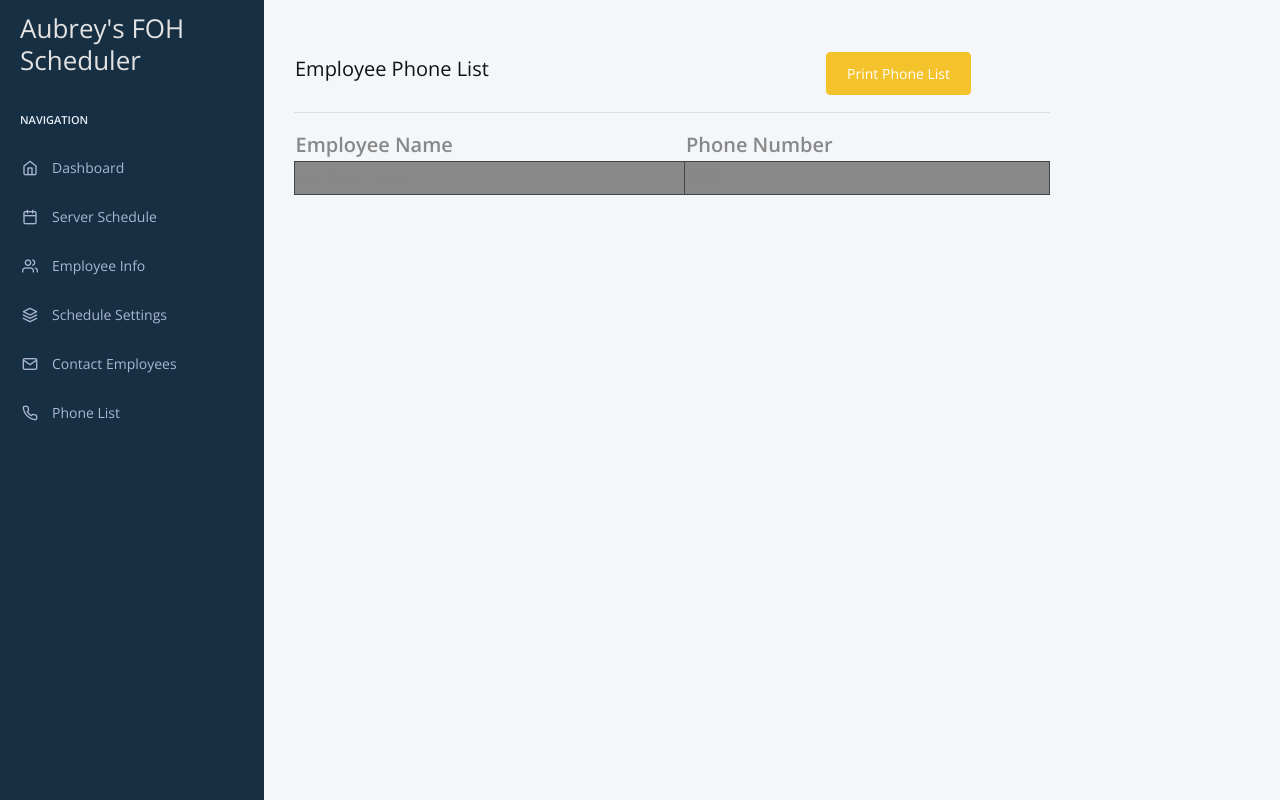
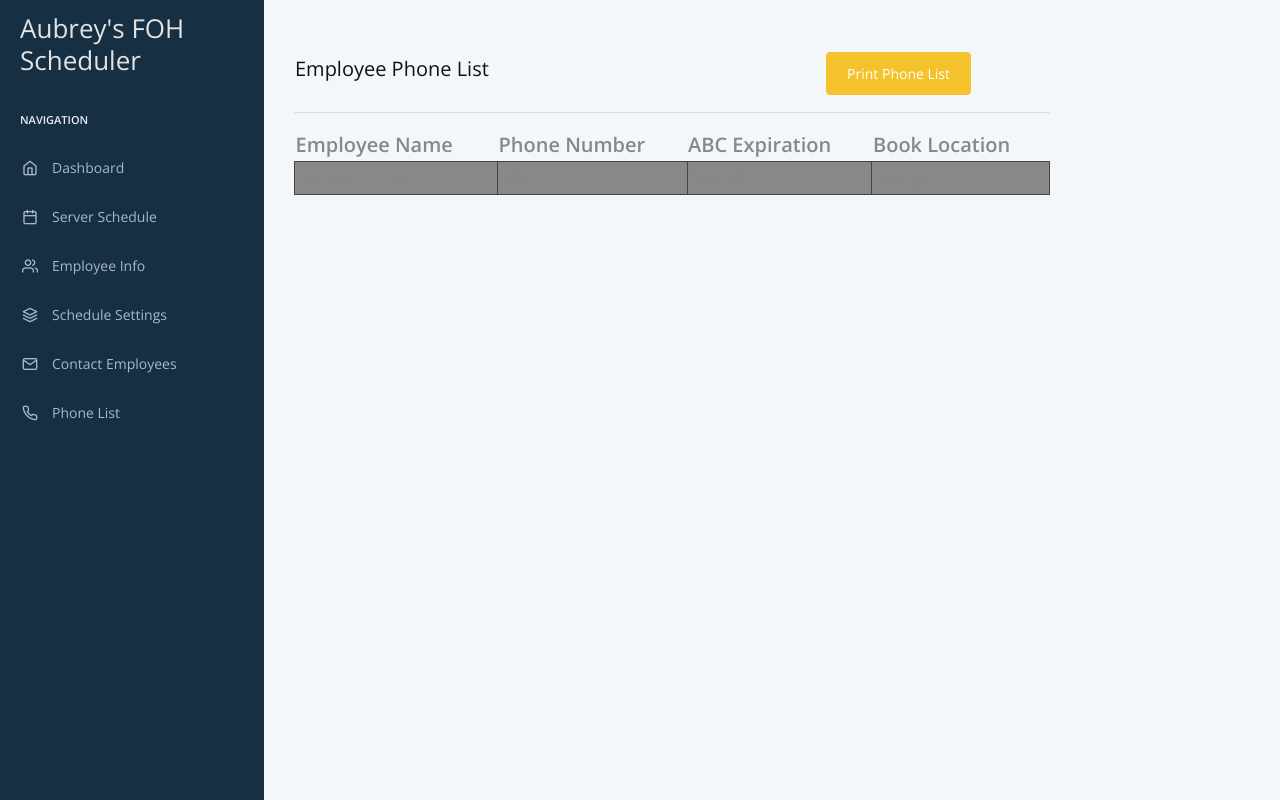
Before and after one commit to aubreys-it/aubreys-ssc, a Flask app: template templates/home/phonelist.html in a window 1280 px wide. Run offline with Flask 2, Linux system fonts and the light colour scheme; the template is opened without the code that fills it: most values are stand-ins (such as "Sample title", 1, 10 or a date in 2020); some libraries are stand-ins or nearby versions.

Commit message:
Add ABC Info to Phone List

```diff
--- a/templates/home/phonelist.html
+++ b/templates/home/phonelist.html
@@ -106,18 +106,16 @@
                                             <tr>
                                                 <th>Employee Name</th>
                                                 <th>Phone Number</th>
-                                                {% if user['locId'] in [12] %}
-                                                    <th>ABC Expiration</th>
-                                                {% endif %}
+                                                <th>ABC Expiration</th>
+                                                <th>Book Location</th>
                                             </tr>
                                         </thead>
                                         {% for employee in employees %}
                                             <tr bgcolor="{{employees[employee].bgcolor}}" style="border: 1px solid #444">
                                                 <td align="left" style="border-right: 1px solid #444">{{ employees[employee].displayName }}</td>
                                                 <td align="left" style="border-right: 1px solid #444">{{ employees[employee].phone }}</td>
-                                                {% if user['locId'] in [12] %}
-                                                    <td align="left" style="border-right: 1px solid #444">{{ employees[employee].abcExpire }}</td>
-                                                {% endif %}
+                                                <td align="left" style="border-right: 1px solid #444">{{ employees[employee].abcExpire }}</td>
+                                                <td align="left" style="border-right: 1px solid #444">{{ employees[employee].abcBookLocation }}</td>
                                             </tr>
                                         {% endfor %}
                                     </table>
```
